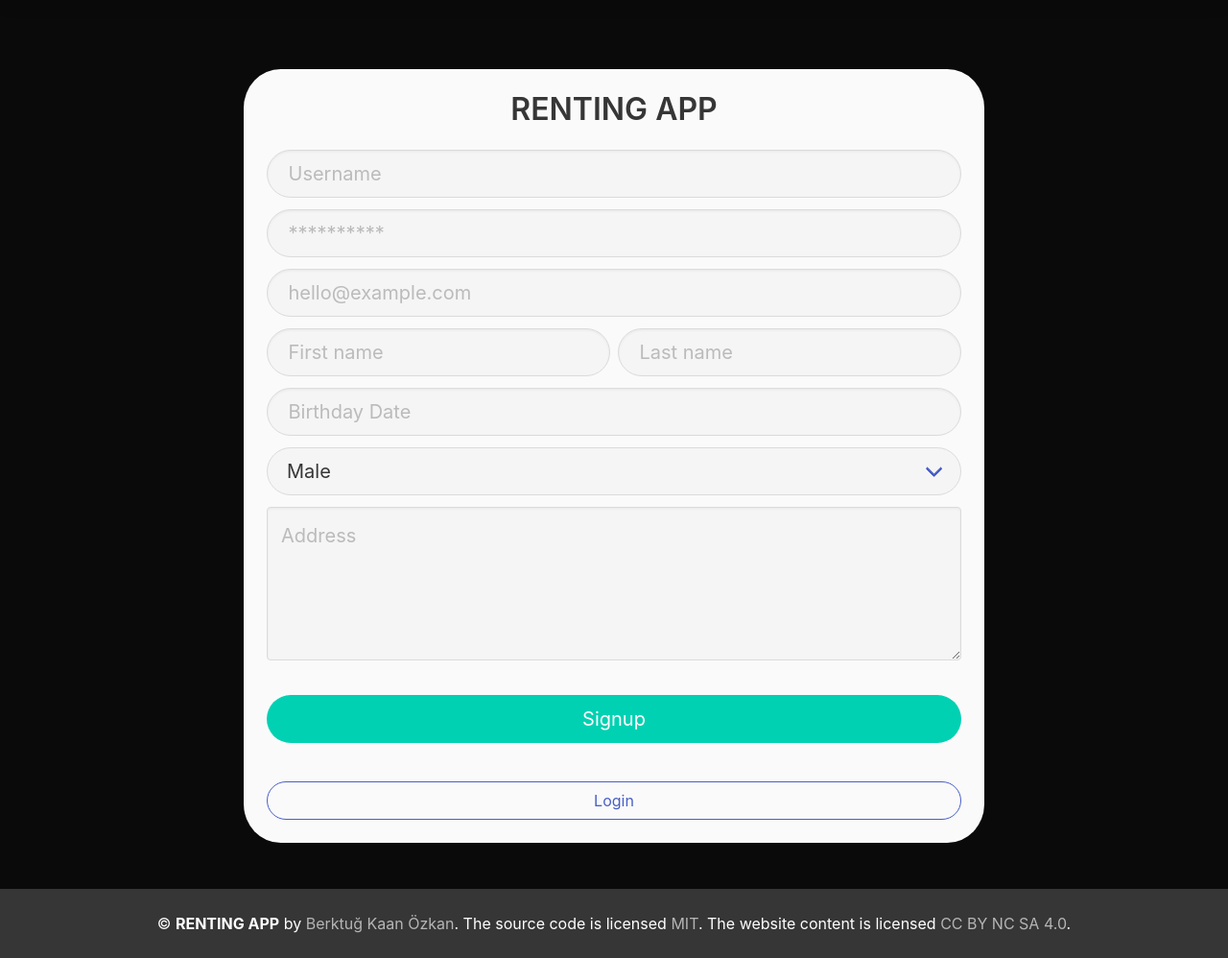
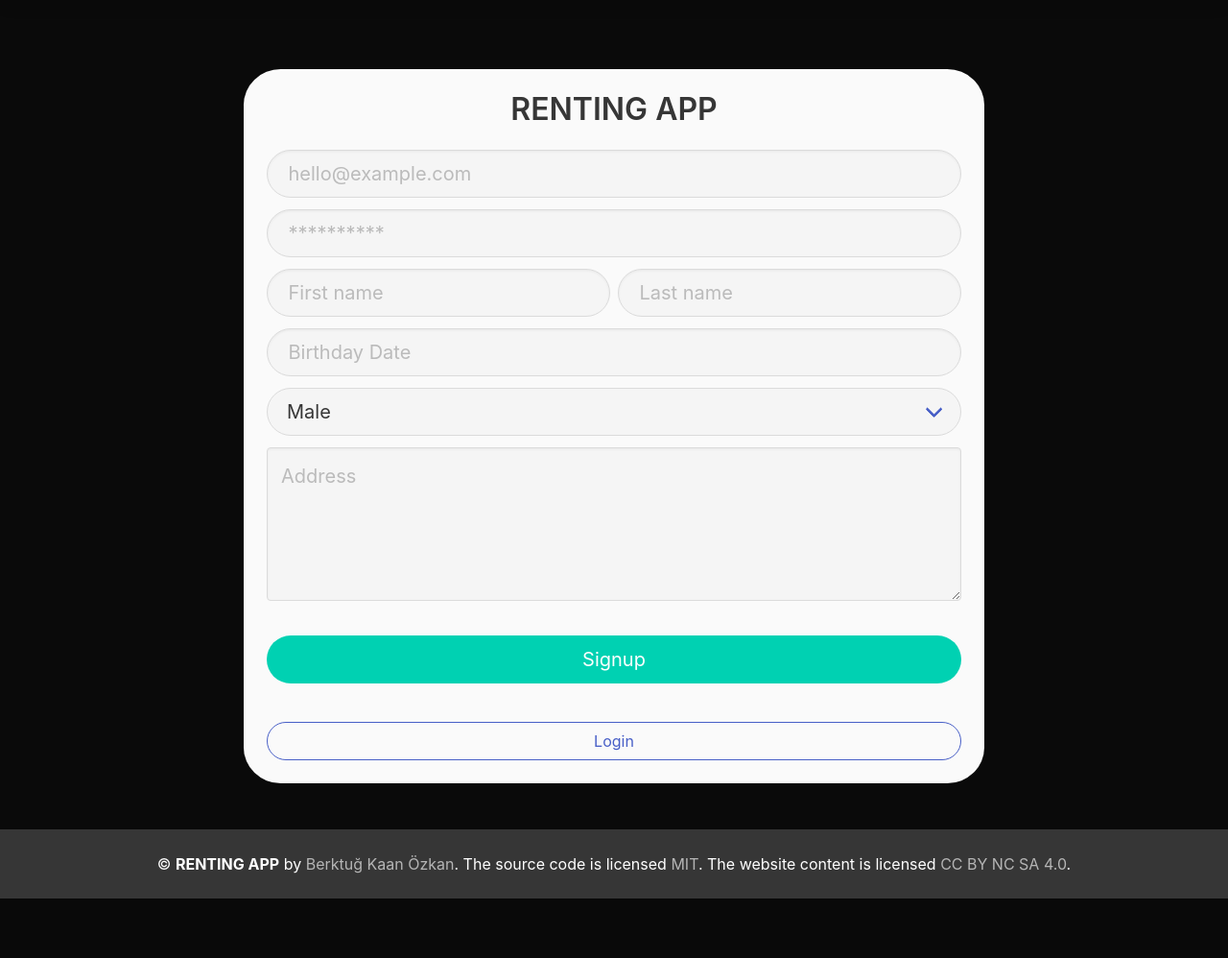
Before and after one commit to spaceymonk/demo-renting-app-website, a Flask app: page /signup in a window 1280 px wide. Shown: the part 52-1050 px from the top of the page at 96% size. After the commit the page ends 988 px from the top, so only its background shows below. Run offline with Flask 2, Linux system fonts and the light colour scheme; some libraries are stand-ins or nearby versions.

Commit message:
removed username, fixed rent-item

```diff
--- a/server.py
+++ b/server.py
@@ -15,11 +15,11 @@ def login_page():
     global logged
 
     # first check arguments
-    login_username = request.args.get('username')
+    login_email = request.args.get('email')
     login_password = request.args.get('password')
 
     # check for login attempt
-    if (login_username == None or login_password == None):
+    if (login_email == None or login_password == None):
 
         # no attempt
         # then look if machine already logged in
@@ -34,7 +34,7 @@ def login_page():
     else:
 
         # login successfull
-        if(login_username == 'ali' and login_password == '123'):
+        if(login_email == 'ali' and login_password == '123'):
             logged = True   # set logged true for ~that user~
             return redirect('/')
 
--- a/templates/login.html
+++ b/templates/login.html
@@ -9,8 +9,8 @@
             <form action="/login" id="login-form">
                 <div class="field">
                     <div class="control">
-                        <input class="input is-medium is-rounded has-background-white-ter" type="text" placeholder="username"
-                            autocomplete="username" required name="username" />
+                        <input class="input is-medium is-rounded has-background-white-ter" type="text" placeholder="hello@example.com"
+                            autocomplete="current-email" required name="email" />
                     </div>
                 </div>
                 <div class="field">
--- a/templates/signup.html
+++ b/templates/signup.html
@@ -8,11 +8,11 @@
             <h2 class="title"><strong>RENTING APP</strong></h2>
             <form action="/signup" id="signup-form">
 
-                <!-- username -->
+                <!-- email -->
                 <div class="field">
                     <div class="control">
-                        <input class="input is-medium is-rounded has-background-white-ter" type="text"
-                            placeholder="Username" autocomplete="username" required name="username" />
+                        <input class="input is-medium is-rounded  has-background-white-ter" type="email"
+                            placeholder="hello@example.com" autocomplete="current-email" required name="email" />
                     </div>
                 </div>
 
@@ -21,14 +21,6 @@
                     <div class="control">
                         <input class="input is-medium is-rounded  has-background-white-ter" type="password"
                             placeholder="**********" autocomplete="current-password" required name="password" />
-                    </div>
-                </div>
-
-                <!-- email -->
-                <div class="field">
-                    <div class="control">
-                        <input class="input is-medium is-rounded  has-background-white-ter" type="email"
-                            placeholder="hello@example.com" autocomplete="current-email" required name="email" />
                     </div>
                 </div>
 
@@ -71,8 +63,7 @@
                 <!-- address -->
                 <div class="field">
                     <div class="control">
-                        <textarea class="textarea is-rounded  has-background-white-ter is-medium"
-                            placeholder="Address"
+                        <textarea class="textarea is-rounded  has-background-white-ter is-medium" placeholder="Address"
                             required name="addr"></textarea>
                     </div>
                 </div>
```
Also changed, not shown: templates/rent-item.html (+43 -1 lines).
